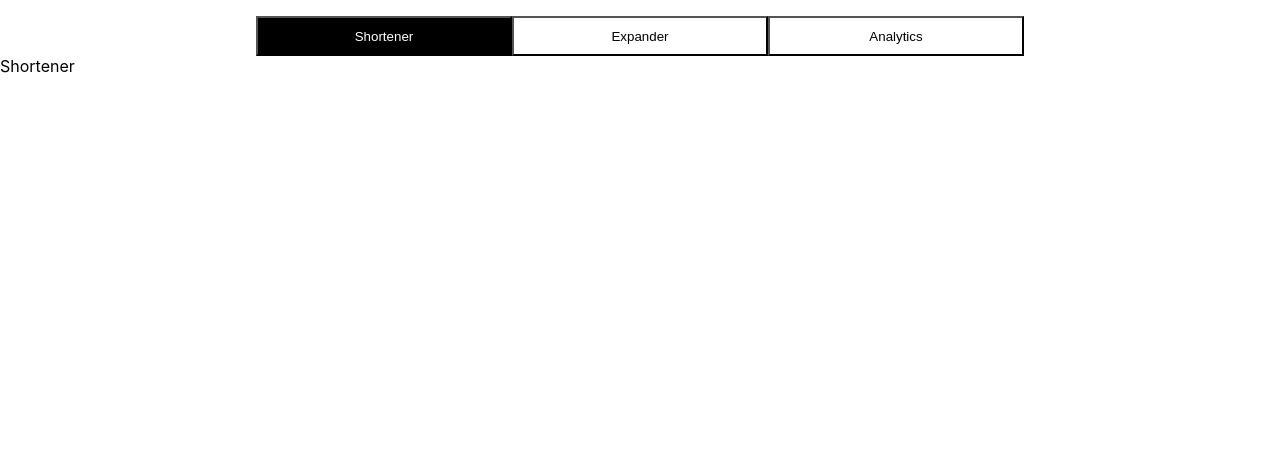
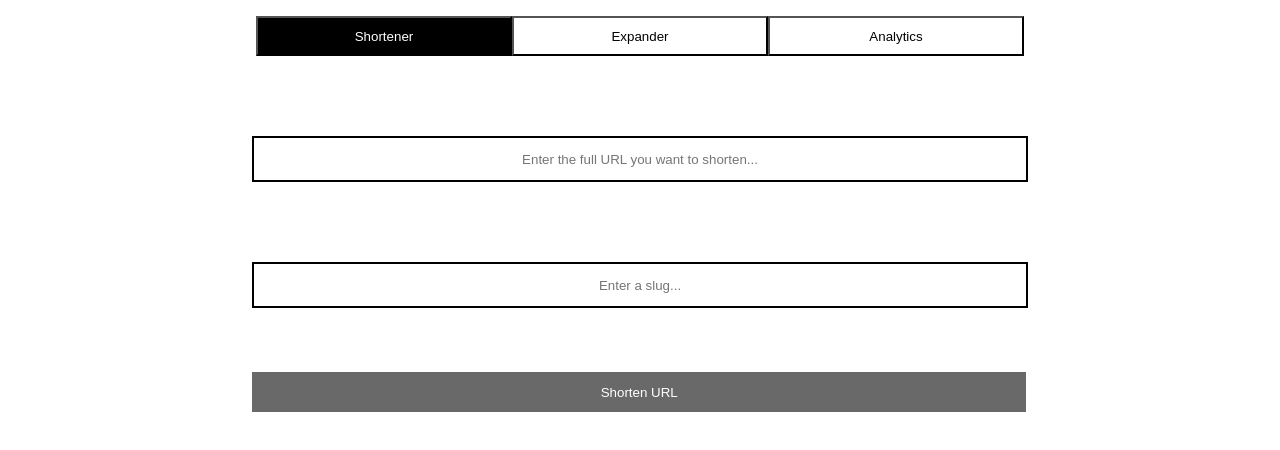
Before and after one commit to dumiandrei99/URL-Shortener-and-Expander, a React (Create React App) app in the folder frontend/: page / in a window 1280 px wide. Shown: the top 450 px of the page. Built offline with nearby package versions, Linux system fonts and the light colour scheme.

Commit message:
frontend/feature: implement shortener feature

```diff
--- a/frontend/src/App.css
+++ b/frontend/src/App.css
@@ -37,4 +37,84 @@ button.page-selector-button-not-pressed:hover {
 div.main-div {
     width: 100vw;
     height: 93vh;
+    display: flex;
+    justify-content: center;
 }
+
+/* Input styling */
+div.input-wrapper {
+    display: block;
+}
+
+input {
+    display: block;
+    width: 60vw;
+    height: 5vh;
+    margin-top: 10vh;
+    outline: none;
+    border: 2px solid black;
+    text-align: center;
+}
+
+input::placeholder {
+    text-align: center;
+}
+
+/* Shortener and Expander Styling */
+
+button.shortener-or-expander {
+    width: 60.5vw;
+    height: 5vh;
+    color: white;
+    background-color: #696969;
+    border-color: transparent;
+}
+
+button.shortener-or-expander:hover {
+    background-color: #606060;
+}
+
+div.button-shortener-or-expander-wrapper {
+    margin-top: 5vw;
+}
+
+div.input-error {
+    background-color: #FF9494;
+    width: 60.5vw;
+    height: 2.5vh;
+    color: white;
+    text-align: center;
+}
+
+div.success {
+    background-color: #9CE85E;
+    width: 60.5vw;
+    height: 2.5vh;
+    color: white;
+    text-align: center;
+}
+
+div.shortened-or-expanded-url {
+    font-size: 22px;
+    margin-top: 5vh;
+    text-align: center;
+}
+
+a {
+    color: black;
+}
+
+div.copied-to-clipboard {
+    display: inline;
+    margin-left: 25vw;
+}
+
+button.copy-to-clipboard {
+    margin-left: 25vw;
+    font-size: 18px;
+    text-decoration: underline;
+    color: black;
+    background-color: transparent;
+    border-color: transparent;
+    cursor: pointer;
+}
--- a/frontend/src/App.js
+++ b/frontend/src/App.js
@@ -1,6 +1,7 @@
 import React, {useState} from 'react';
 import './App.css';
 import PageSelector from './components/PageSelector';
+import Shortener from './components/Shortener';
 
 function App() {
   const [shortenerPressed, setShortenerPressed] = useState(true)
@@ -39,17 +40,11 @@ function App() {
       </div>
 
       <div className="main-div">
-        {shortenerPressed &&
-          <div> Shortener </div>
-        }
+        {shortenerPressed && <Shortener />}
 
-        {expanderPressed &&
-          <div> Expander </div>
-        }
+        {expanderPressed && <div> Expander </div>}
 
-        {analyticsPressed &&
-          <div> Analytics </div>
-        }
+        {analyticsPressed && <div> Analytics </div>}
       </div>
     </div>
   );
--- a/frontend/src/api/api.js
+++ b/frontend/src/api/api.js
@@ -3,16 +3,34 @@ import axios from 'axios'
 const HOST = url.getHost()
 
 
-const shortenURL = (url, callback) => {
+const shortenURL = (slugAndURL, setUrlError, setShowUrlError, setSlugError, setShowSlugError, setSuccessMessage, setShowSuccessMessage, setShowShortenedURL, setShortenedURL, callback) => {
     axios({
         method: "post",
-        url: HOST + '/shorten-url',
-        data: url,
+        url: HOST + '/api/shorten-url',
+        data: slugAndURL,
         headers: { "Content-Type": "application/json" },
       })
     .then(callback)
-    .catch(function (response) {
-        console.log(response);
+    .catch(function (error) {
+        if (error.response.data.errors.slug) {
+            setShowSlugError(true)
+            setSlugError(error.response.data.errors.slug)
+        } else {
+            setShowSlugError(false)
+            setSlugError('')
+        }
+        if (error.response.data.errors.expanded_url) {
+            setShowUrlError(true)
+            setUrlError(error.response.data.errors.expanded_url)
+        } else {
+            setShowUrlError(false)
+            setUrlError('')
+        }
+
+        setSuccessMessage('')
+        setShowSuccessMessage(false)
+        setShortenedURL('')
+        setShowShortenedURL(false)
     });
 }
 
--- /dev/null
+++ b/frontend/src/components/Shortener.js
@@ -0,0 +1,66 @@
+import React, {useState} from 'react';
+import '../App.css';
+import * as API from '../api/api'
+
+function Shortener() {
+    const [URL, setURL] = useState('')
+    const [slug, setSlug] = useState('')
+    const [urlError, setUrlError] = useState('')
+    const [slugError, setSlugError] = useState('')
+    const [successMessage, setSuccessMessage] = useState('')
+    const [showSuccessMessage, setShowSuccessMessage] = useState(false)
+    const [showUrlError, setShowUrlError] = useState(false)
+    const [showSlugError, setShowSlugError] = useState(false)
+    const [shortenedURL, setShortenedURL] = useState('')
+    const [showShortenedURL, setShowShortenedURL] = useState(false)
+
+    const onShorten = () => {
+        const slugAndURL = {
+            expanded_url: URL,
+            slug: slug
+        }
+
+        API.shortenURL(slugAndURL, setUrlError, setShowUrlError, setSlugError, setShowSlugError, setSuccessMessage, setShowSuccessMessage, setShowShortenedURL, setShortenedURL, (response) => {
+            setShowSlugError(false)
+            setShowUrlError(false)
+            setSlugError('')
+            setUrlError('')
+            setURL('')
+            setSlug('')
+
+            setShowSuccessMessage(true)
+            setShowShortenedURL(true)
+            setSuccessMessage(response.data.success.message)
+            setShortenedURL(response.data.success.url)
+        })
+    }
+
+    return (
+        <div>
+            <div className="input-and-error-wrapper">
+                <input placeholder="Enter the full URL you want to shorten..." value={URL} onChange={(e) => setURL(e.target.value)}/>
+                {showUrlError && <div className="input-error">{urlError}</div>}
+            </div>
+
+            <div className="input-and-error-wrapper">
+                <input placeholder="Enter a slug..." value={slug} onChange={(e) => setSlug(e.target.value)}/>
+                {showSlugError && <div className="input-error">{slugError}</div>}
+            </div>
+
+            <div className="button-shortener-or-expander-wrapper">
+                <button className="shortener-or-expander" onClick={onShorten}> Shorten URL </button>
+                {showSuccessMessage && <div className="success">{successMessage}</div>}
+            </div>
+
+            {showShortenedURL &&
+                <div className="shortened-or-expanded-url">
+                    <label for="shortened-url">Your shortened URL: </label>
+                    <a id='shortened-url' href={shortenedURL}>{shortenedURL}</a>
+                </div>
+            }
+
+        </div>
+    );
+}
+
+export default Shortener;
```
